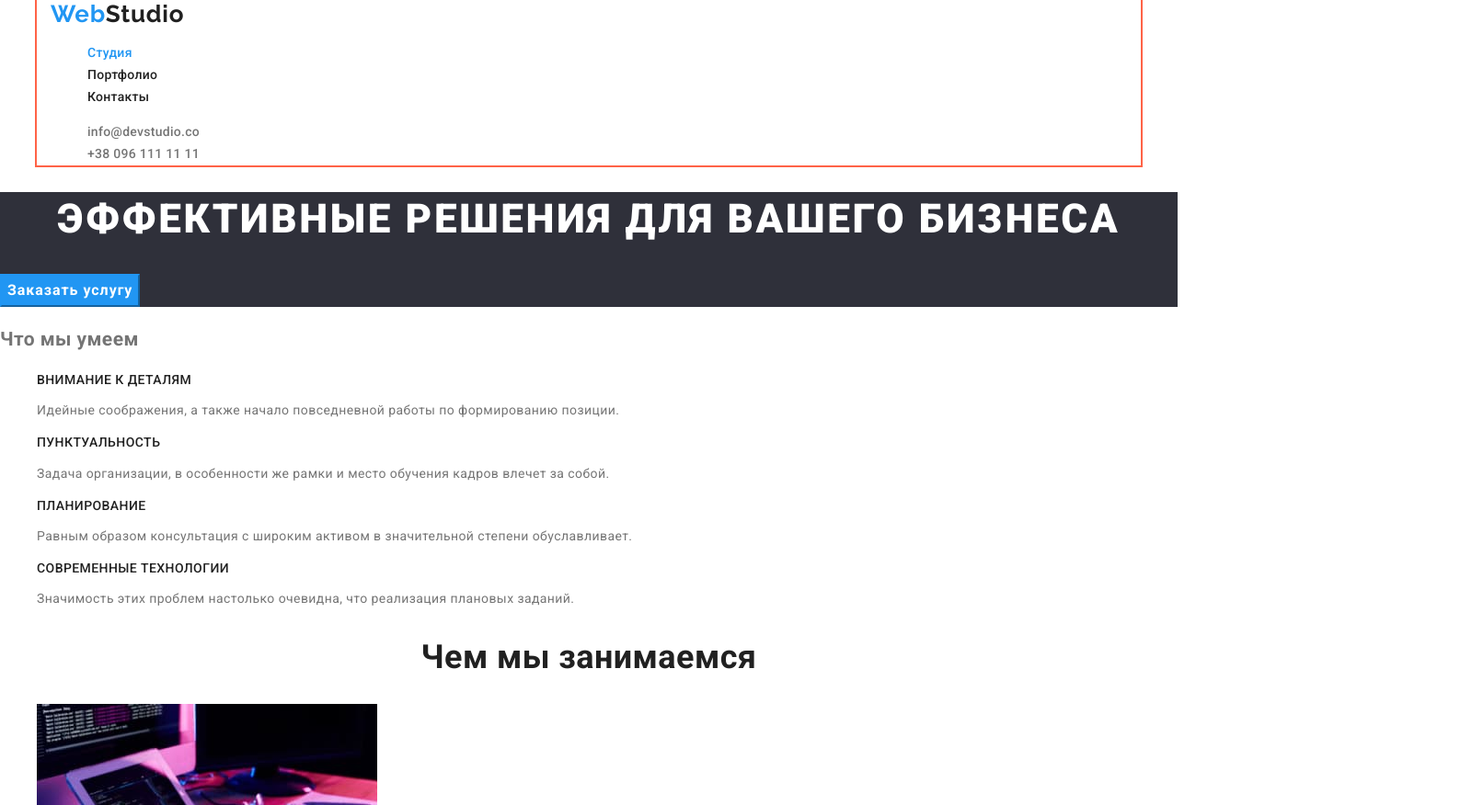
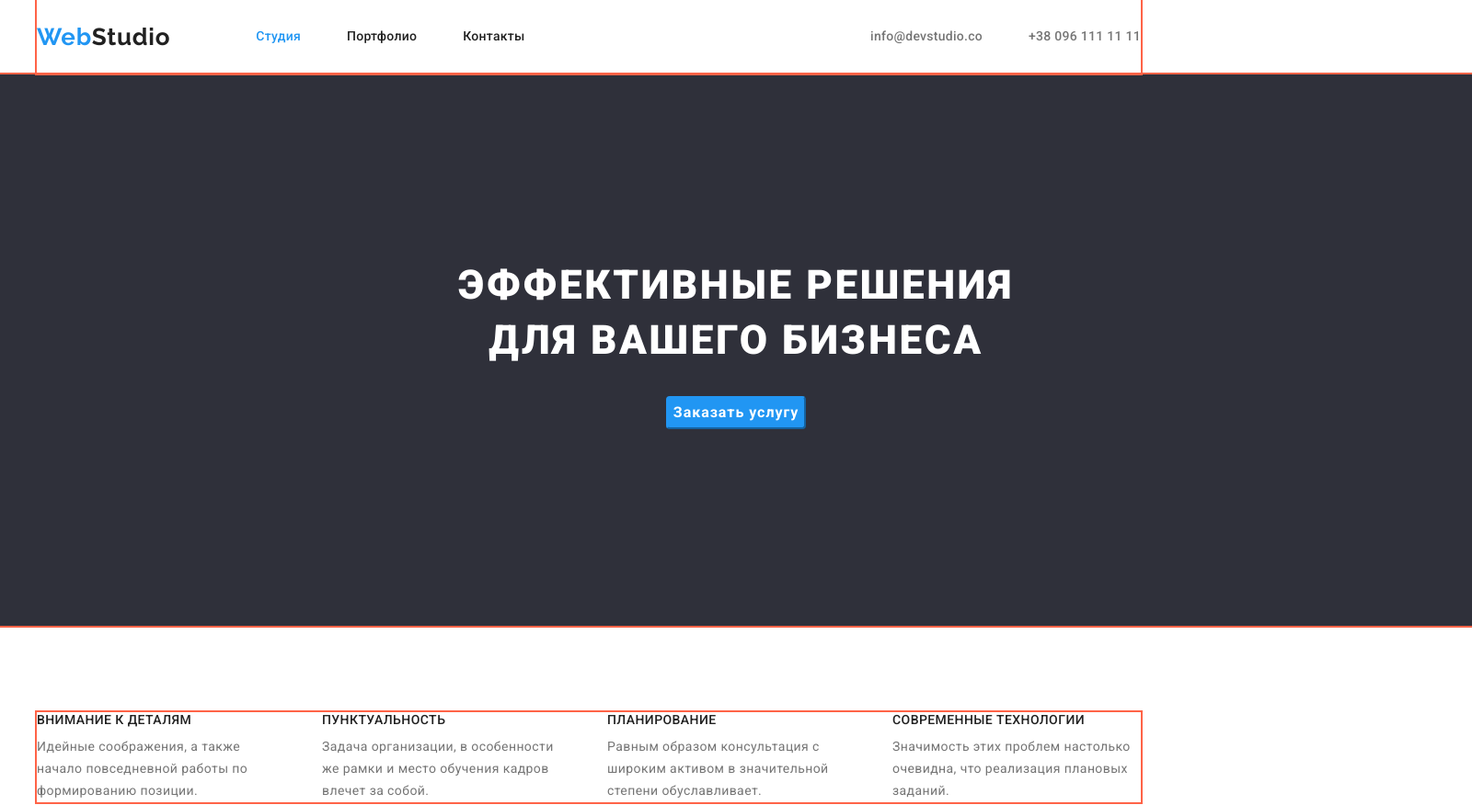
Before and after one commit to ArtemBunin/goit-markup-hw-03, a plain HTML site: page index.html in a window 1280 px wide. Shown: the top 876 px of the page at 92% size, 1600 px wide, since content can reach past the window. Drawn offline with nearby package versions, Linux system fonts and the light colour scheme.

Commit message:
оформлены стили основной страницы к дз3

```diff
--- a/css/styles.css
+++ b/css/styles.css
@@ -23,20 +23,33 @@ body {
 	letter-spacing:0.03em;
 	font-size: 14px;
 		line-height: 1.71;
-
+		}
+h1,h2,h3,p{
+	margin:0;
+	padding: 0;
 }
 .container{
 	width: 1200px;
-	padding-left: 15px;
-	padding-right: 15px;
+	/* padding-left: 15px;
+	padding-right: 15px; */
 	margin: 0 auto;
 	outline: 2px solid tomato;
 }
+.section{
+	padding: 94px 0;
+}
 .list{list-style: none;
+	margin: 0;
+	padding: 0;
 	}
 /* оформление шапки страницы */
 .page-header {
 		background-color: var(--white-cloror);
+	border-bottom: 1px solid #ECECEC;
+}
+
+.main-nav,.nav{display: flex;
+align-items: center;
 }
 .logo{
 	color: var(--title-text-color);
@@ -45,17 +58,27 @@ body {
 	 font-size: 26px;
 	  line-height:1.19;
 	letter-spacing: 0.03em;
+
 }
 .logo span{
 	color:var(--accent-color);}
 /*оформление навигации сайта */
 a {text-decoration: none;}
+.site-nav{display: flex;
+margin-left: 93px;}
+/* .site-nav .item{outline: 2px solid tomato;} */
+.site-nav .item:not(:last-child){ margin-right: 50px;
+	}
+
 .site-nav .link{
 	color:var(--title-text-color);
 		font-weight: 500;
 	font-size: 14px;
 	line-height:1.14;
 	letter-spacing: 0.02em;
+	display: block;
+	padding-top: 32px;
+	padding-bottom: 32px;
 	  }
 .site-nav .link:hover,.site-nav .link:focus{
 	color:var(--accent-color);
@@ -63,6 +86,9 @@ a {text-decoration: none;}
 .site-nav .link.current{color: var(--accent-color);}
 
 /* оформление контактов в шапке */
+.contacts{margin-left:auto;}
+.contacts.list{display: flex;}
+.contacts .item + .item{margin-left: 50px;}
 .contacts .link{
 		color: var(--primary-text-color);
 	font-weight: 500;
@@ -75,74 +101,127 @@ a {text-decoration: none;}
 	color:var(--accent-color);
 }
 /* оформление заказа */
-.order{
-	background-color:var(--background-collor-footer);
-
+.order{width:1600px; height: 600px;
+background-color: var(--background-collor-footer);
+/* margin-bottom: 94px; */
 }
-.order-title{ color: var(--white-cloror);
+.order-section{
+	text-align: center;
+		}
+		.section.order-section{padding-top: 0;}
+.order-title{
+ color: var(--white-cloror);
 font-weight:900;
  font-size:44px;
  line-height: 1.36;
- text-align: center;
  text-transform: uppercase;
 letter-spacing: 0.06em;
+margin-bottom: 30px;
+margin-top: 0;
+/* padding-left: auto;
+padding-right: auto;
+padding-top: 200px; */
+padding: 200px 452px 0px;
  }
+
 .button-order{background-color: var(--accent-color);
 	color: var(--white-cloror);
 	font-family: inherit;
 	font-size: 16px;
 	font-weight:700;
 	line-height:1.87;
-	text-align: center;
 		display: inline-block;
 	letter-spacing: 0.06em;
 	border-color: var(--accent-color);
+	border-radius: 4px;
 	cursor: pointer;
+margin-left: auto;
+margin-right:auto;
+margin-bottom: 200px;
 	}
+
 /* оформление что мы умееем */
-
+.section.skills{padding-bottom: 0;}
+.skills-title{display: none;}
+.skills{display: flex;
+justify-content: space-between;}
 
 .title{color:var(--title-text-color);
 font-weight: 500;
 	font-size: 14px;
 	line-height: 1.17;
 text-transform: uppercase;}
+.skills-description{
+	max-width: 270px;
+	margin-top: 10px;
+
+}
 /* чем мы занимаемся  */
-.work-title{color: var(--title-text-color);
+
+.work-title{
+	color: var(--title-text-color);
 	font-weight:700;
 		font-size: 36px;
 		line-height: 1.17;
 		text-align: center;
+		margin-bottom: 50px;
 	}
+	.work-image{display: flex;
+	justify-content: space-between;}
 /* оформление наша команда */
 .team{background-color: #F5F4FA;}
+.team-worker{
+	display: flex;
+	justify-content: space-between;
+}
 .team-title{color: var(--title-text-color);
 font-weight: 700;
 	font-size: 36px;
 	line-height: 1.17;
-	text-align: center}
+	text-align: center;
+	margin-bottom: 50px;
+}
 .worker{color: var(--title-text-color);
 font-weight:500;
 	font-size: 16px;
 	line-height: 1.19;
+	text-align: center;
+	padding-top: 30px;
+
 }
 .text{
 	font-size: 16px;
 	line-height: 1.19;
+	text-align: center;
+	padding-top: 10px;
+	padding-bottom: 30px;
+	}
+	.team-field{
+		background-color:var(--white-cloror) ;
+		box-shadow: 0px 1px 3px rgba(0, 0, 0, 0.12), 0px 1px 1px rgba(0, 0, 0, 0.14), 0px 2px 1px rgba(0, 0, 0, 0.2);
+		border-radius: 0px 0px 4px 4px;
 	}
 
 /*оформление подвала */
-footer{background-color:#2F303A ;}
+.footer{background-color:#2F303A ;
+	width: 1600px;
+	height: 252px;
+	}
+
 .logo-footer{
+	display: block;
 	color: var(--white-cloror);
 		font-family: Raleway, sans-serif;
 		font-weight:700;
 		font-size: 26px;
 		line-height: 1.19;
 		text-decoration: none;
+		padding-top: 60px;
+		padding-bottom: 20px;
 	}
  .logo-footer .footer-logo{
 	color: var(--accent-color);
+
 }
 .address{
 	font-style: normal;
@@ -160,6 +239,11 @@ footer{background-color:#2F303A ;}
 	color: var(--footer-color)
 }
 .address-phone a:hover,.address-phone a:focus{color: var(--accent-color);}
+.address-map,.address-mail,.address-phone{display: block;}
+.address-map,.address-mail{padding-bottom: 9px;}
+
+
+
 /* разметка страницы портфолио  раздела main*/
 
 .action{
--- a/index.html
+++ b/index.html
@@ -14,22 +14,23 @@
 <body>
 	<!-- шапка страницы -->
 	<header class="page-header">
-		<div class="container">
-		<nav>
+		<div class="container main-nav">
+		<nav class="nav">
 		<a href="./" class="logo"><span>Web</span>Studio</a>
 		<!-- навигация по сайту -->
 			<ul class="site-nav list">
-				<li> <a href="./index.html" class="link current">Студия </a> </li>
-				<li> <a href="./portfolio.html" class="link">Портфолио</a> </li>
-				<li><a href="" class="link">Контакты</a> </li>
+				<li class="item"> <a href="./index.html" class="link current">Студия </a> </li>
+				<li class="item"> <a href="./portfolio.html" class="link">Портфолио</a> </li>
+				<li class="item"><a href="" class="link">Контакты</a> </li>
 			</ul>
 		</nav>
 
 	<!-- связаться c нами -->
 	<ul class="contacts list">
-		<li><a href="mailto:info@devstudio.com" class="link">info@devstudio.co </a></li>
-		<li> <a href="tel:+380961111111" class="link">+38 096 111 11 11</a></li>
-	</ul></div>
+		<li class="item"><a href="mailto:info@devstudio.com" class="link">info@devstudio.co </a></li>
+		<li class="item"><a href="tel:+380961111111" class="link">+38 096 111 11 11</a></li>
+	</ul>
+		</div>
 
 
 
@@ -37,36 +38,43 @@
 	</header>
 	<main>
 		<!-- оформление заказа -->
-<div class="order">
-	<sectionc >
+<div class="container order">
+	<section class="section order-section " >
 		<h1 class="order-title">Эффективные решения для вашего бизнеса</h1>
 		<button class="button-order" type="button">Заказать услугу</button>
 	</section>
 </div>
 <!-- что мы умеем -->
-<section class="skills">
-	 <h2 class="skills-title">Что мы умеем</h2>
+
+	<section class="section skills">
+		<div class="container">
+	<h2 class="skills-title">Что мы умеем</h2>
 	<ul class="skills list">
 		<li>
 			<h3 class="title">Внимание к деталям</h3>
-			<P>Идейные соображения, а также начало повседневной работы по формированию позиции.</P>
+			<P class="skills-description">Идейные соображения, а также начало повседневной работы по формированию позиции.</P>
 		</li>
 		<li>
 			<h3 class="title">Пунктуальность</h3>
-			<p>Задача организации, в особенности же рамки и место обучения кадров влечет за собой.</p>
+			<p class="skills-description">Задача организации, в особенности же рамки и место обучения кадров влечет за собой.</p>
 		</li>
-		<li><h3 class="title">Планирование</h3>
-		<p>Равным образом консультация с широким активом в значительной степени обуславливает.</p>
+		<li>
+			<h3 class="title">Планирование</h3>
+			<p class="skills-description">Равным образом консультация с широким активом в значительной степени обуславливает.</p>
 		</li>
-		<li><h3 class="title">Современные технологии</h3>
-		<p>Значимость этих проблем настолько очевидна, что реализация плановых заданий.</p>
+		<li>
+			<h3 class="title">Современные технологии</h3>
+			<p class="skills-description">Значимость этих проблем настолько очевидна, что реализация плановых заданий.</p>
 		</li>
 	</ul>
+	</div>
 </section>
+
 <!-- чем мы занимаемся -->
-<section class="work">
+<section class="section work">
+	<div class="container">
 	<h2 class="work-title">Чем мы занимаемся</h2>
-	<ul class="list">
+	<ul class="work-image list">
 		<li>
 			<img  src="./images/keyboard.jpg" alt="печатает на клавиатуре"
 			width="370">
@@ -80,43 +88,54 @@
 			width="370">
 		</li>
 	</ul>
-
+	</div>
 </section>
 <!-- наша команда -->
 <div class="team">
 
-	<section>
+	<section class="section">
+		<div class="container">
 		<h2 class="team-title">Наша команда</h2>
-		<ul class=" list">
+		<ul class="team-worker list">
 			<li>
+					<div class="team-field">
 				<img src="./images/team/product.jpg" alt="фото product desinger " width="270">
 				<h3 class="worker">Игорь Демьяненко</h3>
 				<p class="text">Product Designer</p>
+				</div>
 			</li>
+			<div class="team-field">
 			<li><img src="./images/team/frontend.jpg" alt="фото Frontend Developer" width="270">
 			<h3 class="worker">Ольга Репина</h3>
-		<p class="text">Frontend Developer</p>
+			<p class="text">Frontend Developer</p>
+			</div>
 			</li>
 			<li>
+				<div class="team-field">
 				<img src="./images/team/marketing.jpg" alt="фото Marketing" width="270">
-				<h3 class="worker">Николай Тарасов</h3>
+								<h3 class="worker">Николай Тарасов</h3>
 				<p class="text">Marketing</p>
+				</div>
 			</li>
 			<li>
+				<div class="team-field">
 				<img src="./images/team/ui.jpg" alt="фото UI desinger" width="270" >
 				<h3 class="worker">Михаил Ермаков</h3>
 				<p class="text">UI Designer</p>
+				</div>
 			</li>
 		</ul>
+			</div>
 	</section>
 </div>
 	</main>
-	<footer >
-<a href="index.html" class="logo-footer"><span class="footer-logo">Web</span>Studio</a>
+	<footer>
+		<div class="container footer">
+		<a href="index.html" class="logo-footer"><span class="footer-logo">Web</span>Studio</a>
 <address>
 	<ul class="address list">
-		<li><a href="https://www.google.com.ua/maps/" target="_blank" rel="noopener noreferrer"
-			class="adress-map">г. Киев, пр-т Леси Украинки,
+		<li class="address-map" ><a href="https://www.google.com.ua/maps/" target="_blank" rel="noopener noreferrer"
+			>г. Киев, пр-т Леси Украинки,
 				26</a></li>
 		<li class="address-mail" >
 			<a href="mailto:info@example.com">info@example.com</a><br>
@@ -126,8 +145,9 @@
 <a href="tel:+38 099 111 11 11">+38 099 111 11 11</a>
 		</li>
 	</ul>
+	</div>
+</address>
 
-</address>
 	</footer>
 </body>
 </html>
```
Lines whose indentation alone changed are shown as unchanged.
